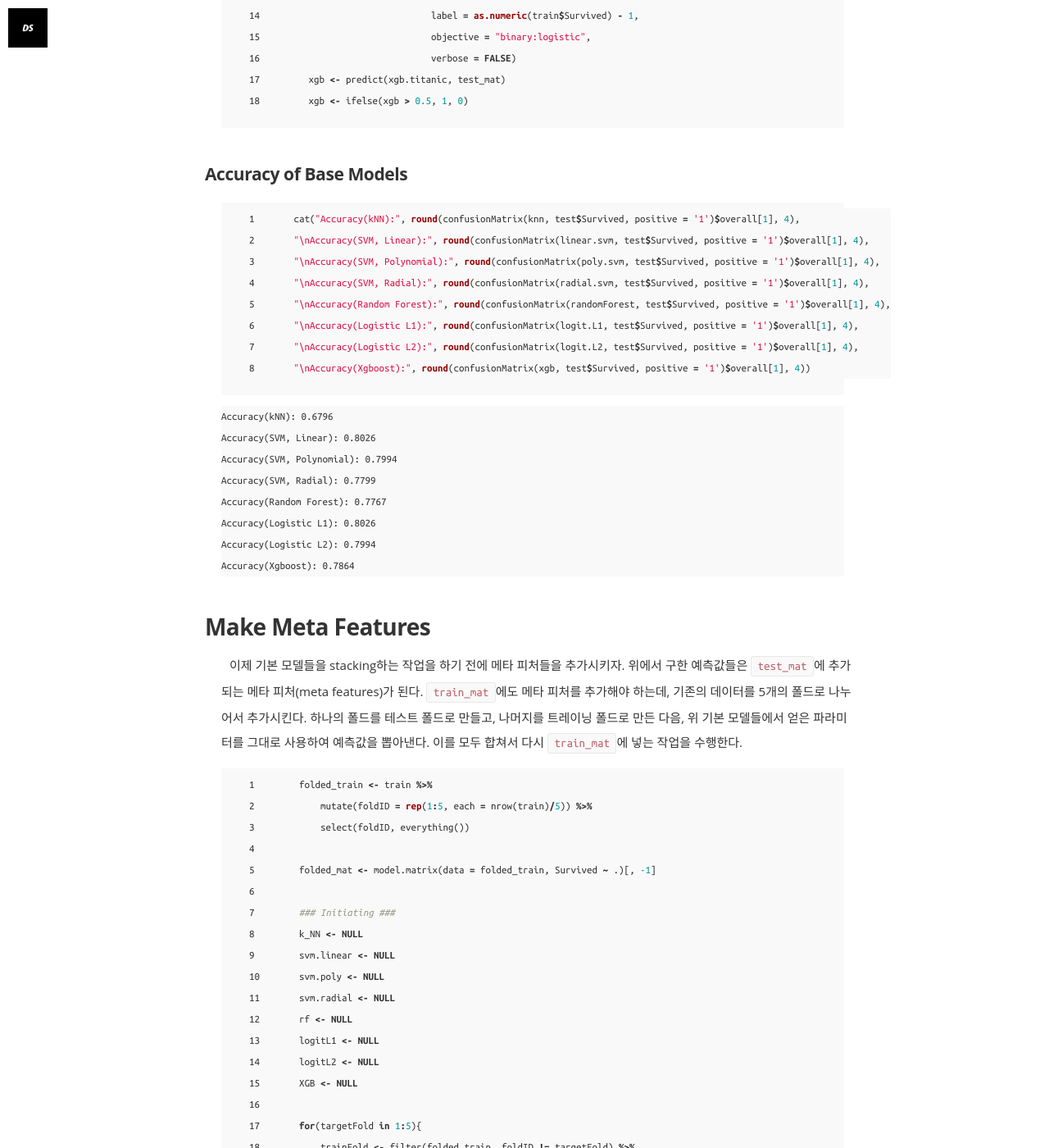
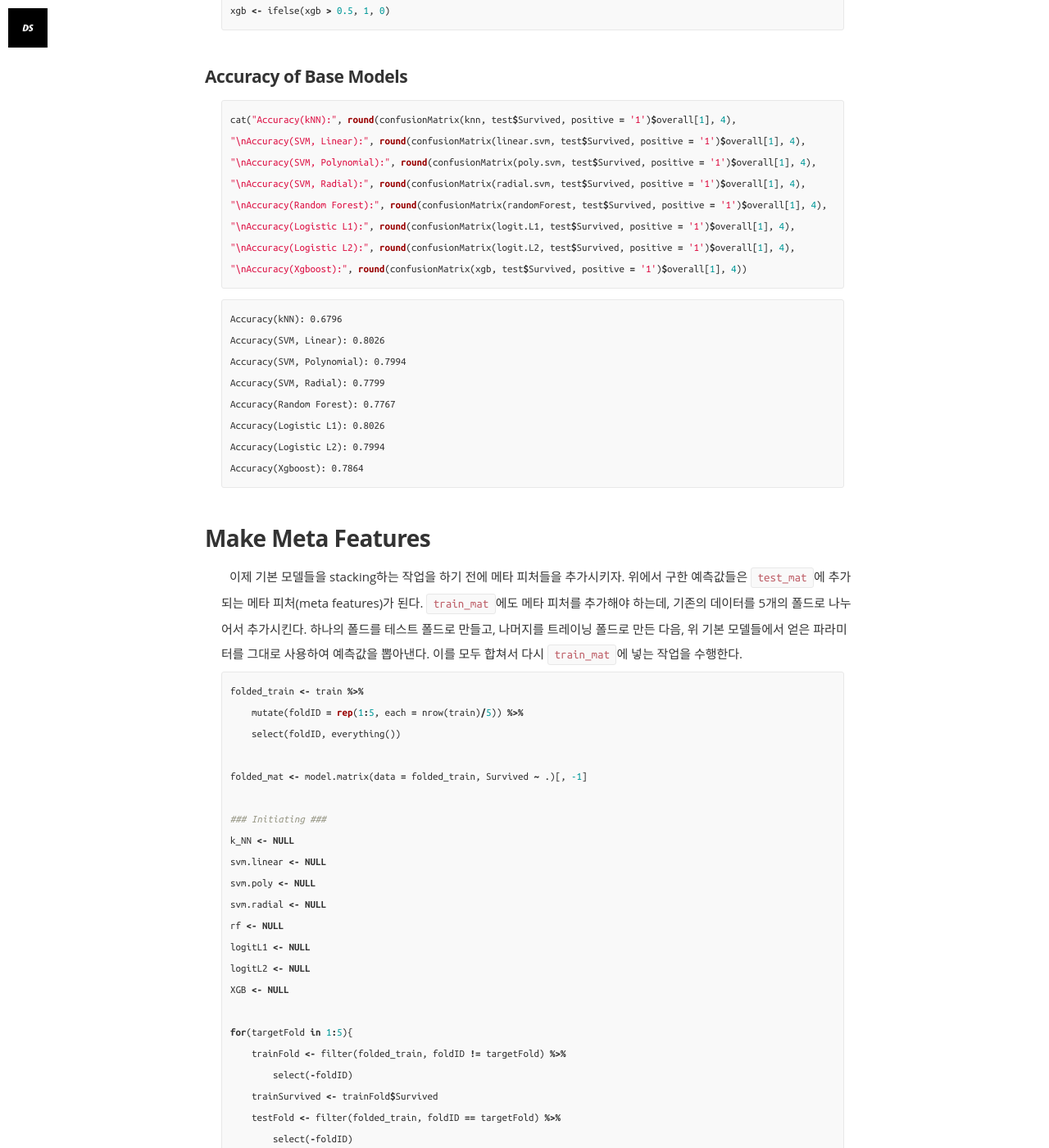
Before and after one commit to otzslayer/deprecated-blog, a Jekyll site: the page built from _posts/machine_learning/2016-12-31-stacked-generalization.md, in a window 1280 px wide and 1400 px high, scrolled down 6531 px. Shown: the whole window at 82% size. Built offline with Jekyll 4.4.1, drawn with Linux system fonts in a browser that asks for light colours; nearby versions of some CDN libraries; some web fonts are replaced; library files that are not in the unit come from our copies; some of the changed text lies outside the part shown.

Commit message:
New Post 161231

```diff
--- a/_includes/head.html
+++ b/_includes/head.html
@@ -45,6 +45,4 @@
   <link rel="stylesheet" type="text/css" media="screen" href="{{ "/css/main.css"  | prepend: site.baseurl  }}" />
   <link rel="stylesheet" type="text/css" media="print" href="{{ "/css/print.css"  | prepend: site.baseurl  }}" />
 
-  <link href="/css/syntax.css" rel="stylesheet">
-
 </head>
--- a/_posts/machine_learning/2016-12-31-stacked-generalization.md
+++ b/_posts/machine_learning/2016-12-31-stacked-generalization.md
@@ -21,7 +21,7 @@ categories: machine-learning
 원본 데이터에 약간의 전처리를 가했다. 결측값을 제거하기 위해 Interpolation을 수행하고, 약간의 Feature engineering을 한 후 필요한 칼럼만 남겨두었다.
 
 
-{% highlight r linenos %}
+{% highlight r %}
 library(readr)
 
 train <- read_csv(file = "data/titanic/train.csv")
@@ -33,7 +33,7 @@ test$Survived <- as.factor(test$Survived)
 헤당 데이터의 Sparse matrix를 만들기 위해서 `model.matrix()` 함수를 사용한다.
 
 
-{% highlight r linenos %}
+{% highlight r %}
 train_mat <- model.matrix(data = train, Survived ~ .)[, -1]
 test_mat <- model.matrix(data = test, Survived ~ .)[, -1]
 {% endhighlight %}
@@ -43,7 +43,7 @@ test_mat <- model.matrix(data = test, Survived ~ .)[, -1]
 Feature selection을 위해서 `Boruta` 패키지를 사용한다. Boruta algorithm은 Random forest의 wrapper로 포함되어 있는 Feature importance 기능과 굉장히 유사한데, 최근 Kaggle의 House price 예측 컴피티션에서 한 참가자가 사용한 것을 보고 알게 되었다. 제법 괜찮은 알고리즘으로 알고 있어서 사용했다.
 
 
-{% highlight r linenos %}
+{% highlight r %}
 library(Boruta)
 
 set.seed(7)
@@ -67,14 +67,14 @@ getSelectedAttributes(bor.result)
 {% endhighlight %}
 
 
-{% highlight r linenos %}
+{% highlight r %}
 plot(bor.result)
 {% endhighlight %}
 
 <img src="/assets/article_images/2016-12-31-stacked-generalization/unnamed-chunk-6-1.png" title="plot of chunk unnamed-chunk-6" alt="plot of chunk unnamed-chunk-6" width="576" style="display: block; margin: auto;" />
 
 
-{% highlight r linenos %}
+{% highlight r %}
 bor.result$finalDecision
 {% endhighlight %}
 
@@ -103,7 +103,7 @@ Levels: Tentative Confirmed Rejected
 {% endhighlight %}
 
 
-{% highlight r linenos %}
+{% highlight r %}
 train_mat <- train_mat[, getSelectedAttributes(bor.result)]
 test_mat <- test_mat[, getSelectedAttributes(bor.result)]
 {% endhighlight %}
@@ -126,7 +126,7 @@ test_mat <- test_mat[, getSelectedAttributes(bor.result)]
 ##### Base Model 1: kNN
 
 
-{% highlight r linenos %}
+{% highlight r %}
 library(e1071)
 library(class)
 
@@ -139,7 +139,7 @@ knn <- knn(train_mat, test_mat, factor(train$Survived), k = knn.cv$best.paramete
 ##### Base Model 2: SVM with Linear Kernel
 
 
-{% highlight r linenos %}
+{% highlight r %}
 doMC::registerDoMC(4)
 set.seed(7)
 linear.svm.cv <- tune.svm(x = train_mat, y = factor(train$Survived), kernel = "linear", cost = c(0.001, 0.01, 0.1, 1, 5, 10),
@@ -150,7 +150,7 @@ linear.svm <- predict(linear.svm.cv$best.model, test_mat)
 ##### Base Model 3: SVM with Polynomial Kernel
 
 
-{% highlight r linenos %}
+{% highlight r %}
 set.seed(7)
 poly.svm.cv <- tune.svm(x = train_mat, y = factor(train$Survived), kernel = "polynomial",
                      degree = c(2, 3, 4), coef0 = c(0.1, 0.5, 1, 2),
@@ -162,7 +162,7 @@ poly.svm <- predict(poly.svm.cv$best.model, test_mat)
 ##### Base Model 4: SVM with Radial Kernel
 
 
-{% highlight r linenos %}
+{% highlight r %}
 set.seed(7)
 radial.svm.cv <- tune.svm(x = train_mat, y = factor(train$Survived), kernel = "radial",
                      gamma = c(0.1, 0.5, 1, 2, 3), coef0 = c(0.1, 0.5, 1, 2),
@@ -174,7 +174,7 @@ radial.svm <- predict(radial.svm.cv$best.model, test_mat)
 ##### Base Model 5: Random Forest
 
 
-{% highlight r linenos %}
+{% highlight r %}
 library(ranger)
 
 set.seed(7)
@@ -188,7 +188,7 @@ randomForest <- randomForest$predictions
 ##### Base Model 6: Logistic Regression with L1 Regularization
 
 
-{% highlight r linenos %}
+{% highlight r %}
 library(glmnet)
 
 set.seed(7)
@@ -201,7 +201,7 @@ logit.L1 <- as.vector(ifelse(logit.L1 > 0.5, 1, 0))
 ##### Base Model 7: Logistic Regression with L2 Regularization
 
 
-{% highlight r linenos %}
+{% highlight r %}
 set.seed(7)
 logit_L2.cv <- cv.glmnet(x = train_mat, y = train$Survived, family = 'binomial',
                    alpha = 0)
@@ -212,7 +212,7 @@ logit.L2 <- as.vector(ifelse(logit.L2 > 0.5, 1, 0))
 ##### Base Model 8: Xgboost
 
 
-{% highlight r linenos %}
+{% highlight r %}
 library(xgboost)
 
 trCtrl <- trainControl(method = "repeatedcv", number = 10, allowParallel = TRUE)
@@ -228,7 +228,7 @@ xgb.grid <- expand.grid(nrounds = c(180, 200, 220),
 {% endhighlight %}
 
 
-{% highlight r linenos %}
+{% highlight r %}
 set.seed(7)
 doMC::registerDoMC(4)
 xgbTrain <- train(x = train_mat,
@@ -252,7 +252,7 @@ xgb <- ifelse(xgb > 0.5, 1, 0)
 ##### Accuracy of Base Models
 
 
-{% highlight r linenos %}
+{% highlight r %}
 cat("Accuracy(kNN):", round(confusionMatrix(knn, test$Survived, positive = '1')$overall[1], 4),
 "\nAccuracy(SVM, Linear):", round(confusionMatrix(linear.svm, test$Survived, positive = '1')$overall[1], 4),
 "\nAccuracy(SVM, Polynomial):", round(confusionMatrix(poly.svm, test$Survived, positive = '1')$overall[1], 4),
@@ -282,7 +282,7 @@ Accuracy(Xgboost): 0.7864
 
 
 
-{% highlight r linenos %}
+{% highlight r %}
 folded_train <- train %>%
     mutate(foldID = rep(1:5, each = nrow(train)/5)) %>%
     select(foldID, everything())
@@ -373,7 +373,7 @@ for(targetFold in 1:5){
 {% endhighlight %}
 
 
-{% highlight r linenos %}
+{% highlight r %}
 meta_train <- cbind(train_mat,
                     kNN = k_NN - 1,
                     LinearSVM = svm.linear - 1,
@@ -386,7 +386,7 @@ meta_train <- cbind(train_mat,
 {% endhighlight %}
 
 
-{% highlight r linenos %}
+{% highlight r %}
 meta_test <- cbind(test_mat,
                    kNN = as.numeric(knn) - 1,
                    LinearSVM = as.numeric(linear.svm) - 1,
@@ -403,7 +403,7 @@ meta_test <- cbind(test_mat,
 마지막으로 모델을 스택하는 작업만 남았다. 스택 모델은 위에서 가장 좋은 성능을 보인 **Logistic Regression with L1 Regularization**으로 만든다. 10-fold Cross Validation으로 적절한 `lambda`값을 찾도록 하자.
 
 
-{% highlight r linenos %}
+{% highlight r %}
 lambda <- exp(-seq(5, 6, length.out = 400))
 
 set.seed(7)
@@ -415,7 +415,7 @@ meta.pred <- as.vector(ifelse(meta.pred > 0.5, 1, 0))
 {% endhighlight %}
 
 
-{% highlight r linenos %}
+{% highlight r %}
 cat("Accuracy(Stacked Model):", round(confusionMatrix(meta.pred, test$Survived, positive = '1')$overall[1], 4))
 {% endhighlight %}
 
--- a/css/main.sass
+++ b/css/main.sass
@@ -655,10 +655,10 @@ pre
   margin-left: 30px
   margin-right: 10px
   margin-top: 0px
-  // padding: 10px 10px
-  // overflow-x: auto
-  // border: 1px solid #e8e8e8
-  // border-radius: 3px
+  padding: 10px 10px
+  overflow-x: auto
+  border: 1px solid #e8e8e8
+  border-radius: 3px
   background-color: #f9f9f9
   line-height: 2em
   > code
--- a/css/syntax.css
+++ /dev/null
@@ -1,65 +0,0 @@
-.highlight  { background: #ffffff; }
-.highlight .c { color: #999988; font-style: italic } /* Comment */
-.highlight .err { color: #a61717; background-color: #e3d2d2 } /* Error */
-.highlight .k { font-weight: bold } /* Keyword */
-.highlight .o { font-weight: bold } /* Operator */
-.highlight .cm { color: #999988; font-style: italic } /* Comment.Multiline */
-.highlight .cp { color: #999999; font-weight: bold } /* Comment.Preproc */
-.highlight .c1 { color: #999988; font-style: italic } /* Comment.Single */
-.highlight .cs { color: #999999; font-weight: bold; font-style: italic } /* Comment.Special */
-.highlight .gd { color: #000000; background-color: #ffdddd } /* Generic.Deleted */
-.highlight .gd .x { color: #000000; background-color: #ffaaaa } /* Generic.Deleted.Specific */
-.highlight .ge { font-style: italic } /* Generic.Emph */
-.highlight .gr { color: #aa0000 } /* Generic.Error */
-.highlight .gh { color: #999999 } /* Generic.Heading */
-.highlight .gi { color: #000000; background-color: #ddffdd } /* Generic.Inserted */
-.highlight .gi .x { color: #000000; background-color: #aaffaa } /* Generic.Inserted.Specific */
-.highlight .go { color: #888888 } /* Generic.Output */
-.highlight .gp { color: #555555 } /* Generic.Prompt */
-.highlight .gs { font-weight: bold } /* Generic.Strong */
-.highlight .gu { color: #aaaaaa } /* Generic.Subheading */
-.highlight .gt { color: #aa0000 } /* Generic.Traceback */
-.highlight .kc { font-weight: bold } /* Keyword.Constant */
-.highlight .kd { font-weight: bold } /* Keyword.Declaration */
-.highlight .kp { font-weight: bold } /* Keyword.Pseudo */
-.highlight .kr { font-weight: bold } /* Keyword.Reserved */
-.highlight .kt { color: #445588; font-weight: bold } /* Keyword.Type */
-.highlight .m { color: #009999 } /* Literal.Number */
-.highlight .s { color: #d14 } /* Literal.String */
-.highlight .na { color: #008080 } /* Name.Attribute */
-.highlight .nb { color: #0086B3 } /* Name.Builtin */
-.highlight .nc { color: #445588; font-weight: bold } /* Name.Class */
-.highlight .no { color: #008080 } /* Name.Constant */
-.highlight .ni { color: #800080 } /* Name.Entity */
-.highlight .ne { color: #990000; font-weight: bold } /* Name.Exception */
-.highlight .nf { color: #990000; font-weight: bold } /* Name.Function */
-.highlight .nn { color: #555555 } /* Name.Namespace */
-.highlight .nt { color: #000080 } /* Name.Tag */
-.highlight .nv { color: #008080 } /* Name.Variable */
-.highlight .ow { font-weight: bold } /* Operator.Word */
-.highlight .w { color: #bbbbbb } /* Text.Whitespace */
-.highlight .mf { color: #009999 } /* Literal.Number.Float */
-.highlight .mh { color: #009999 } /* Literal.Number.Hex */
-.highlight .mi { color: #009999 } /* Literal.Number.Integer */
-.highlight .mo { color: #009999 } /* Literal.Number.Oct */
-.highlight .sb { color: #d14 } /* Literal.String.Backtick */
-.highlight .sc { color: #d14 } /* Literal.String.Char */
-.highlight .sd { color: #d14 } /* Literal.String.Doc */
-.highlight .s2 { color: #d14 } /* Literal.String.Double */
-.highlight .se { color: #d14 } /* Literal.String.Escape */
-.highlight .sh { color: #d14 } /* Literal.String.Heredoc */
-.highlight .si { color: #d14 } /* Literal.String.Interpol */
-.highlight .sx { color: #d14 } /* Literal.String.Other */
-.highlight .sr { color: #009926 } /* Literal.String.Regex */
-.highlight .s1 { color: #d14 } /* Literal.String.Single */
-.highlight .ss { color: #990073 } /* Literal.String.Symbol */
-.highlight .bp { color: #999999 } /* Name.Builtin.Pseudo */
-.highlight .vc { color: #008080 } /* Name.Variable.Class */
-.highlight .vg { color: #008080 } /* Name.Variable.Global */
-.highlight .vi { color: #008080 } /* Name.Variable.Instance */
-.highlight .il { color: #009999 } /* Literal.Number.Integer.Long */
-
-/* Make line numbers unselectable: excludes line numbers from copy-paste user ops */
-.highlight .lineno {-webkit-user-select: none;-moz-user-select: none; -o-user-select: none;}
-.lineno::-moz-selection {background-color: transparent;} /* Mozilla specific */
-.lineno::selection {background-color: transparent;} /* Other major browsers */
```
Also changed, not shown: 2 other files.
